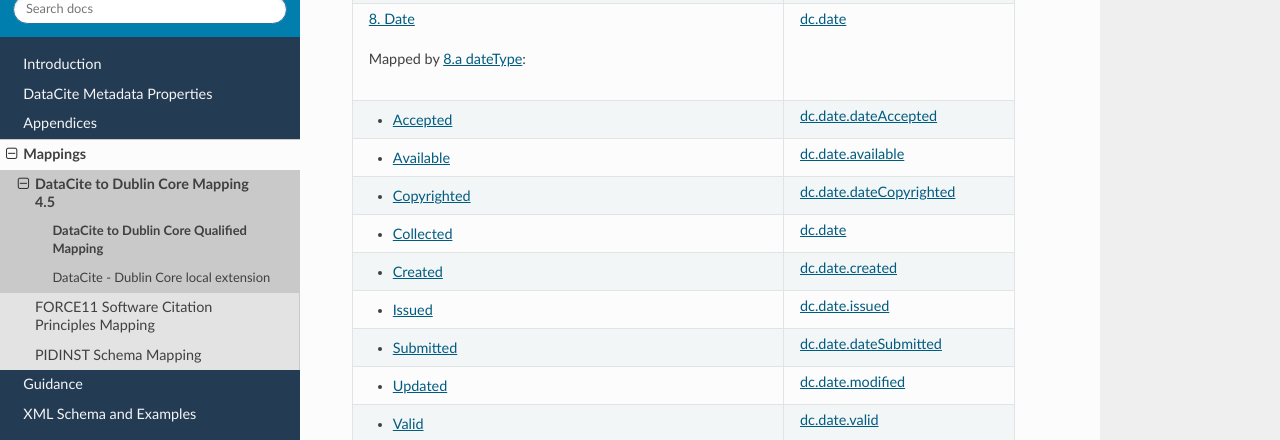
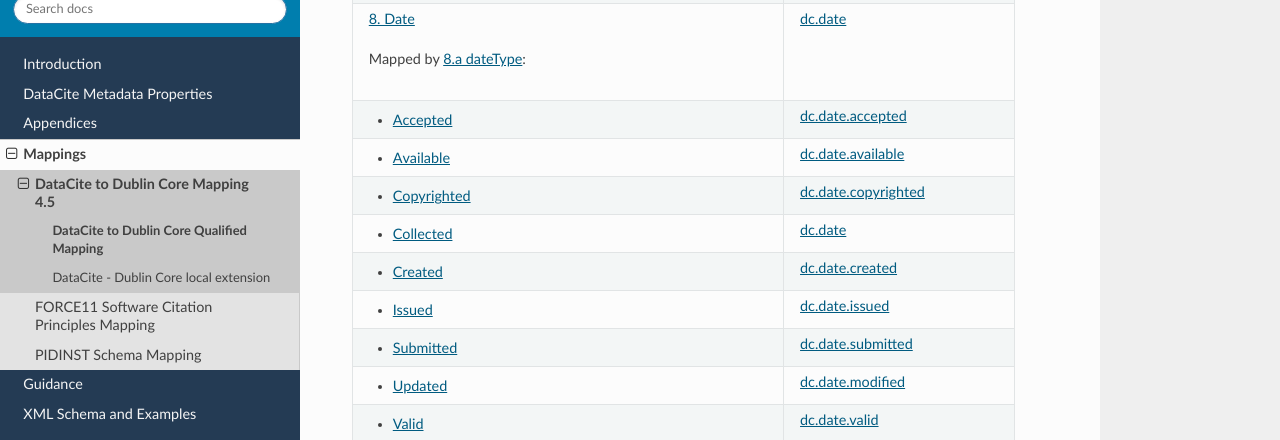
Before and after one commit to datacite/schema-docs, a Sphinx documentation site: the page built from docs/mappings/dublincore_qualified.rst, in a window 1280 px wide and 900 px high, scrolled down 1694 px. Shown: the part 151-591 px from the top of the window. Built offline with Sphinx 7.4.7 and the Read the Docs theme 2.0.0, drawn with Linux system fonts in a browser that asks for light colours.

Commit message:
fix dc date formatting

```diff
--- a/docs/mappings/dublincore_local.rst
+++ b/docs/mappings/dublincore_local.rst
@@ -107,11 +107,11 @@ Table 5: DataCite - Dublin Core local extension
        | Mapped by :ref:`8.a`:
      - `dc.date <http://purl.org/dc/terms/date>`_
    * - - :ref:`Accepted`
-     - `dc.date.dateAccepted <http://purl.org/dc/terms/dateAccepted>`_
+     - `dc.date.accepted <http://purl.org/dc/terms/dateAccepted>`_
    * - - :ref:`Available`
      - `dc.date.available <http://purl.org/dc/terms/available>`_
    * - - :ref:`Copyrighted`
-     - `dc.date.dateCopyrighted <http://purl.org/dc/terms/dateCopyrighted>`_
+     - `dc.date.copyrighted <http://purl.org/dc/terms/dateCopyrighted>`_
    * - - :ref:`Collected`
      - `dc.date <http://purl.org/dc/terms/date>`_.collected
    * - - :ref:`Created`
@@ -119,7 +119,7 @@ Table 5: DataCite - Dublin Core local extension
    * - - :ref:`Issued`
      - `dc.date.issued <http://purl.org/dc/terms/issued>`_
    * - - :ref:`Submitted`
-     - `dc.date.dateSubmitted <http://purl.org/dc/terms/dateSubmitted>`_
+     - `dc.date.submitted <http://purl.org/dc/terms/dateSubmitted>`_
    * - - :ref:`Updated`
      - `dc.date.modified <http://purl.org/dc/terms/modified>`_
    * - - :ref:`Valid`
--- a/docs/mappings/dublincore_qualified.rst
+++ b/docs/mappings/dublincore_qualified.rst
@@ -107,11 +107,11 @@ Table 4: DataCite to Dublin Core Qualified Mapping
        | Mapped by :ref:`8.a`:
      - `dc.date <http://purl.org/dc/terms/date>`_
    * - - :ref:`Accepted`
-     - `dc.date.dateAccepted <http://purl.org/dc/terms/dateAccepted>`_
+     - `dc.date.accepted <http://purl.org/dc/terms/dateAccepted>`_
    * - - :ref:`Available`
      - `dc.date.available <http://purl.org/dc/terms/available>`_
    * - - :ref:`Copyrighted`
-     - `dc.date.dateCopyrighted <http://purl.org/dc/terms/dateCopyrighted>`_
+     - `dc.date.copyrighted <http://purl.org/dc/terms/dateCopyrighted>`_
    * - - :ref:`Collected`
      - `dc.date <http://purl.org/dc/terms/date>`_
    * - - :ref:`Created`
@@ -119,7 +119,7 @@ Table 4: DataCite to Dublin Core Qualified Mapping
    * - - :ref:`Issued`
      - `dc.date.issued <http://purl.org/dc/terms/issued>`_
    * - - :ref:`Submitted`
-     - `dc.date.dateSubmitted <http://purl.org/dc/terms/dateSubmitted>`_
+     - `dc.date.submitted <http://purl.org/dc/terms/dateSubmitted>`_
    * - - :ref:`Updated`
      - `dc.date.modified <http://purl.org/dc/terms/modified>`_
    * - - :ref:`Valid`
```
